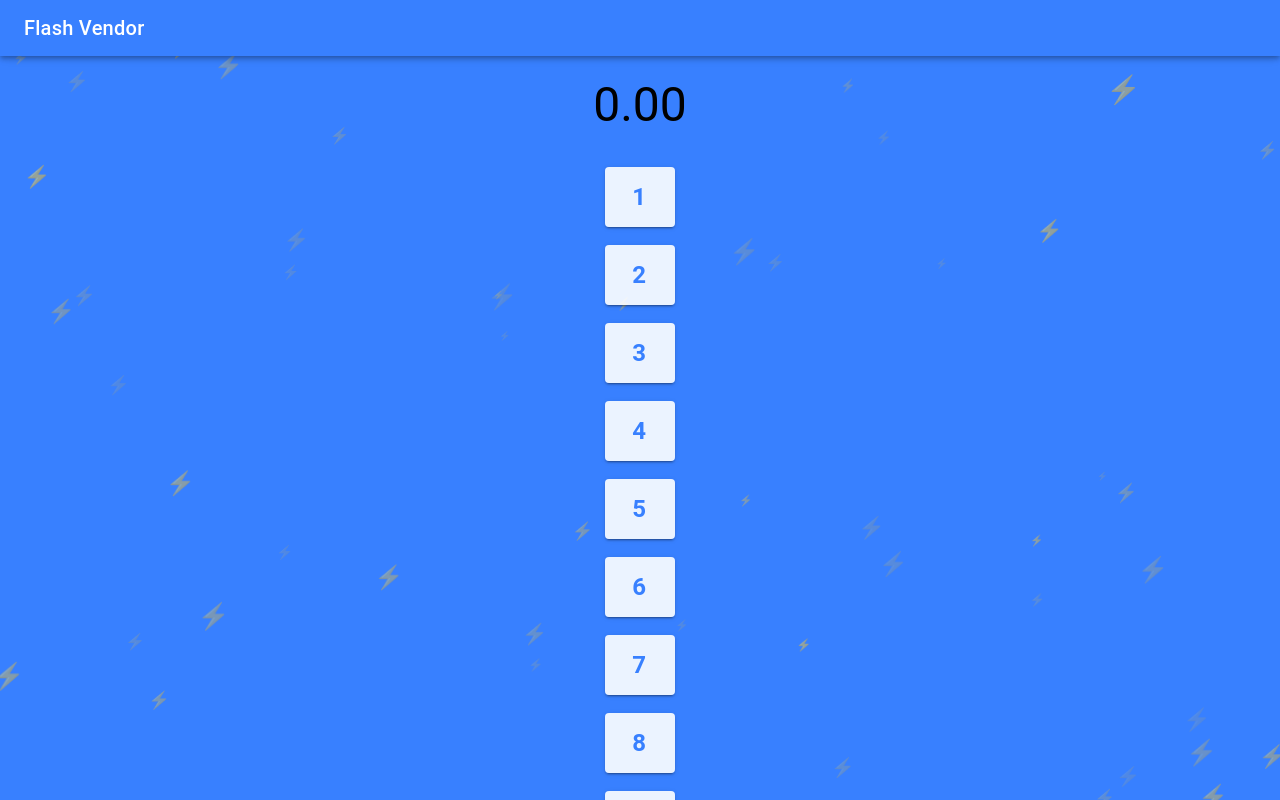
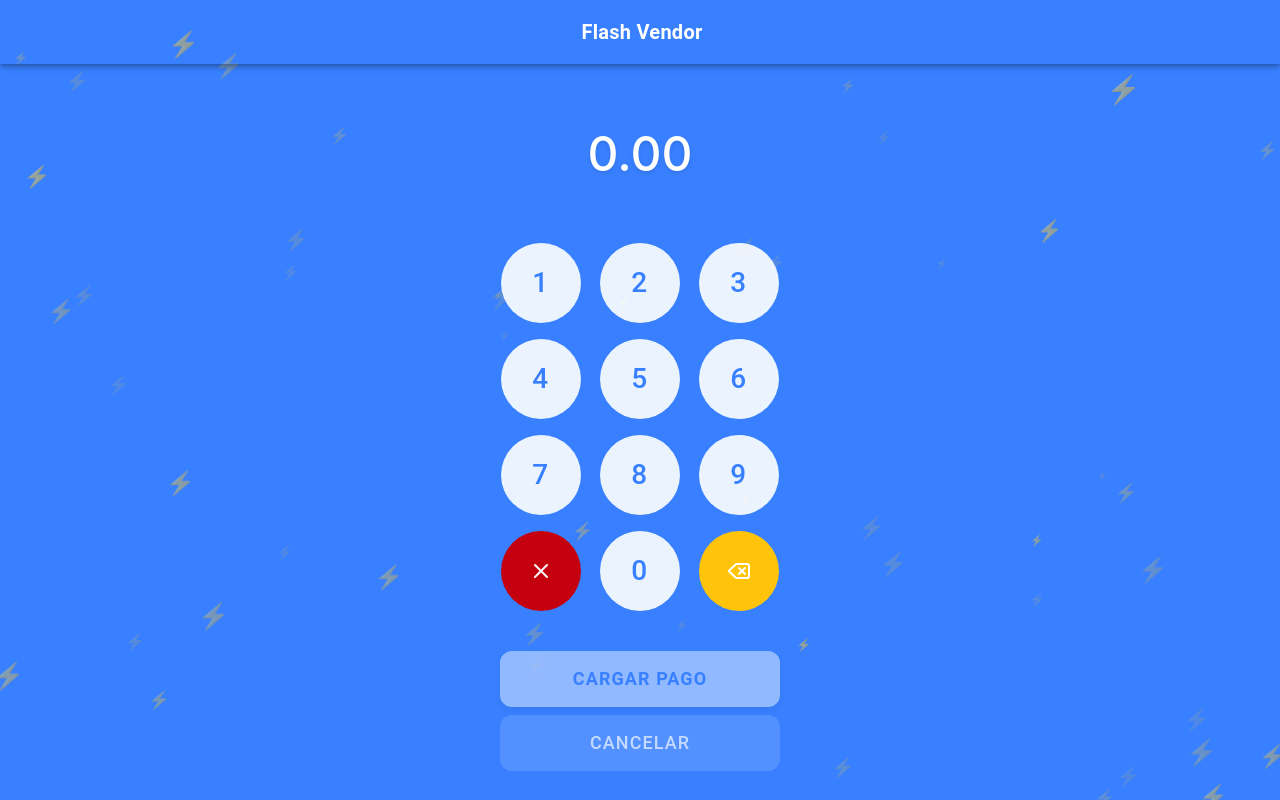
Before and after one commit to briancabrera/flash-buyer-app, a React (Vite) app: page /charge in a window 1280 px wide. Built offline with nearby package versions, Linux system fonts and the light colour scheme.

Commit message:
add lucide-react dependency; refactor Header and NumericKeypad components; enhance ChargePayment page layout and functionality

```diff
--- a/package.json
+++ b/package.json
@@ -38,6 +38,7 @@
     "jspdf-autotable": "^3.8.4",
     "jsqr": "^1.4.0",
     "leaflet": "^1.9.4",
+    "lucide-react": "^0.475.0",
     "react": "^18.2.0",
     "react-chartjs-2": "^5.2.0",
     "react-dom": "^18.2.0",
--- a/src/components/Header/Header.module.scss
+++ b/src/components/Header/Header.module.scss
@@ -1,4 +1,15 @@
 .header {
-    --background: #3880ff;
+  ion-toolbar {
+    --background: transparent;
     --color: #ffffff;
+    --border-style: none;
+    --padding-top: 20px;
+    --padding-bottom: 20px;
+
+    ion-title {
+      font-size: 20px;
+      font-weight: 600;
+      text-align: center;
+    }
   }
+}
--- a/src/components/Header/Header.tsx
+++ b/src/components/Header/Header.tsx
@@ -4,8 +4,8 @@ import styles from "./Header.module.scss"
 
 const Header: React.FC = () => {
   return (
-    <IonHeader>
-      <IonToolbar color="primary" className={styles.header}>
+    <IonHeader className={styles.header}>
+      <IonToolbar>
         <IonButtons slot="start">
           <IonMenuButton />
         </IonButtons>
--- a/src/components/NumericKeypad/NumericKeypad.module.scss
+++ b/src/components/NumericKeypad/NumericKeypad.module.scss
@@ -1,9 +1,60 @@
 .keypad {
-    max-width: 300px;
-    margin: 0 auto;
+  width: 100%;
+  max-width: 320px;
+  margin: 0 auto;
+  padding: 20px;
+}
+
+.grid {
+  display: grid;
+  grid-template-columns: repeat(3, 1fr);
+  gap: 16px;
+  justify-items: center;
+}
+
+.key {
+  --padding-start: 0;
+  --padding-end: 0;
+  width: 80px;
+  height: 80px;
+  margin: 0;
+  font-size: 28px;
+  font-weight: 500;
+  overflow: hidden;
+  transition: transform 0.2s ease;
+
+  &::part(native) {
+    width: 100%;
+    height: 100%;
+    border-radius: 50%;
+    padding: 0;
+    background: rgba(255, 255, 255, 0.9);
+    color: var(--ion-color-primary);
+    display: flex;
+    align-items: center;
+    justify-content: center;
   }
 
-  .key {
-    font-size: 1.5em;
-    height: 60px;
+  &:active {
+    transform: scale(0.95);
   }
+
+  .icon {
+    width: 24px;
+    height: 24px;
+  }
+}
+
+.dangerKey {
+  &::part(native) {
+    background: var(--ion-color-danger);
+    color: white;
+  }
+}
+
+.warningKey {
+  &::part(native) {
+    background: var(--ion-color-warning);
+    color: white;
+  }
+}
--- a/src/components/NumericKeypad/NumericKeypad.tsx
+++ b/src/components/NumericKeypad/NumericKeypad.tsx
@@ -1,26 +1,34 @@
 import type React from "react"
-import { IonButton, IonGrid, IonRow, IonCol } from "@ionic/react"
+import { IonButton } from "@ionic/react"
+import { X, Delete } from "lucide-react"
 import styles from "./NumericKeypad.module.scss"
 
 interface NumericKeypadProps {
   onKeyPress: (key: string) => void
+  onBackspace: () => void
+  onClear: () => void
 }
 
-const NumericKeypad: React.FC<NumericKeypadProps> = ({ onKeyPress }) => {
-  const keys = ["1", "2", "3", "4", "5", "6", "7", "8", "9", ".", "0", "C"]
-
+const NumericKeypad: React.FC<NumericKeypadProps> = ({ onKeyPress, onBackspace, onClear }) => {
   return (
-    <IonGrid className={styles.keypad}>
-      {keys.map((key, index) => (
-        <IonRow key={index}>
-          <IonCol>
-            <IonButton expand="block" onClick={() => onKeyPress(key)} className={styles.key}>
-              {key}
-            </IonButton>
-          </IonCol>
-        </IonRow>
-      ))}
-    </IonGrid>
+    <div className={styles.keypad}>
+      <div className={styles.grid}>
+        {[1, 2, 3, 4, 5, 6, 7, 8, 9].map((num) => (
+          <IonButton key={num} className={styles.key} onClick={() => onKeyPress(num.toString())} fill="clear">
+            {num}
+          </IonButton>
+        ))}
+        <IonButton className={`${styles.key} ${styles.dangerKey}`} onClick={onClear} fill="clear">
+          <X className={styles.icon} />
+        </IonButton>
+        <IonButton className={styles.key} onClick={() => onKeyPress("0")} fill="clear">
+          0
+        </IonButton>
+        <IonButton className={`${styles.key} ${styles.warningKey}`} onClick={onBackspace} fill="clear">
+          <Delete className={styles.icon} />
+        </IonButton>
+      </div>
+    </div>
   )
 }
 
--- a/src/pages/ChargePayment/ChargePayment.module.scss
+++ b/src/pages/ChargePayment/ChargePayment.module.scss
@@ -1,17 +1,76 @@
 .container {
   display: flex;
   flex-direction: column;
-    justify-content: space-between;
   height: 100%;
   padding: 20px;
 }
 
 .amountDisplay {
-    font-size: 3em;
+  font-size: 48px;
+  font-weight: 500;
   text-align: center;
-    margin-bottom: 20px;
+  color: #ffffff;
+  margin: 40px 0;
+  text-shadow: 0 2px 4px rgba(0, 0, 0, 0.1);
+  font-family: -apple-system, BlinkMacSystemFont, 'Segoe UI', Roboto, Oxygen, Ubuntu, Cantarell, 'Open Sans', 'Helvetica Neue', sans-serif;
 }
 
-  .confirmButton {
+.keypadContainer {
+  width: 100%;
+  max-width: 320px;
+  margin: 0 auto;
+  display: flex;
+  flex-direction: column;
+  align-items: center;
+}
+
+.buttonsContainer {
+  width: 100%;
+  padding: 0 20px;
+  display: flex;
+  flex-direction: column;
+  gap: 8px;
   margin-top: 20px;
 }
+
+.chargeButton {
+  --background: rgba(255, 255, 255, 0.9);
+  --color: var(--ion-color-primary);
+  --border-radius: 12px;
+  --box-shadow: 0 4px 6px rgba(0, 0, 0, 0.1);
+  font-weight: 600;
+  font-size: 18px;
+  height: 56px;
+  margin: 0;
+  backdrop-filter: blur(10px);
+  -webkit-backdrop-filter: blur(10px);
+
+  &::part(native) {
+    padding: 0;
+  }
+
+  &:disabled {
+    --background: rgba(255, 255, 255, 0.5);
+    --color: rgba(var(--ion-color-primary-rgb), 0.5);
+  }
+}
+
+.cancelButton {
+  --color: rgba(255, 255, 255, 0.75);
+  --border-radius: 12px;
+  font-weight: 500;
+  font-size: 18px;
+  height: 56px;
+  margin: 0;
+  opacity: 0.9;
+
+  &::part(native) {
+    padding: 0;
+    border: none;
+    background: rgba(255, 255, 255, 0.15);
+  }
+
+  &:hover {
+    --color: rgba(255, 255, 255, 0.9);
+  }
+}
--- a/src/pages/ChargePayment/ChargePayment.tsx
+++ b/src/pages/ChargePayment/ChargePayment.tsx
@@ -9,42 +9,70 @@ import NumericKeypad from "../../components/NumericKeypad/NumericKeypad"
 import styles from "./ChargePayment.module.scss"
 
 const ChargePayment: React.FC = () => {
-  const [amount, setAmount] = useState("")
+  const [amount, setAmount] = useState<string[]>([])
   const history = useHistory()
 
   const handleKeyPress = (key: string) => {
-    if (key === "C") {
-      setAmount("")
-    } else if (key === "." && amount.includes(".")) {
-      return
-    } else if (amount.includes(".") && amount.split(".")[1].length >= 2) {
-      return
-    } else {
-      setAmount((prev) => prev + key)
+    setAmount((prev) => {
+      const newAmount = [...prev]
+      newAmount.push(key)
+      return newAmount
+    })
+  }
+
+  const handleBackspace = () => {
+    setAmount((prev) => prev.slice(0, -1))
+  }
+
+  const handleClear = () => {
+    setAmount([])
+  }
+
+  const handleConfirm = () => {
+    const value = formatDisplayAmount(amount)
+    if (value > 0) {
+      history.push("/confirm", { amount: value.toString() })
     }
   }
 
-  const handleConfirm = () => {
-    if (amount && Number.parseFloat(amount) > 0) {
-      history.push("/confirm", { amount })
+  const handleCancel = () => {
+    history.push("/home")
   }
+
+  const formatDisplayAmount = (digits: string[]): number => {
+    if (digits.length === 0) return 0
+
+    const numberString = digits.join("").padStart(3, "0")
+    const decimalPart = numberString.slice(-2)
+    const integerPart = numberString.slice(0, -2) || "0"
+
+    return Number(`${integerPart}.${decimalPart}`)
   }
+
+  const displayAmount = formatDisplayAmount(amount).toFixed(2)
 
   return (
     <IonPage>
       <Header />
       <IonContent fullscreen>
         <div className={styles.container}>
-          <div className={styles.amountDisplay}>{amount || "0.00"}</div>
-          <NumericKeypad onKeyPress={handleKeyPress} />
+          <div className={styles.amountDisplay}>{displayAmount}</div>
+          <div className={styles.keypadContainer}>
+            <NumericKeypad onKeyPress={handleKeyPress} onBackspace={handleBackspace} onClear={handleClear} />
+            <div className={styles.buttonsContainer}>
               <IonButton
                 expand="block"
                 onClick={handleConfirm}
-            disabled={!amount || Number.parseFloat(amount) <= 0}
-            className={styles.confirmButton}
+                disabled={formatDisplayAmount(amount) <= 0}
+                className={styles.chargeButton}
               >
-            Confirmar
+                Cargar Pago
               </IonButton>
+              <IonButton expand="block" onClick={handleCancel} fill="clear" className={styles.cancelButton}>
+                Cancelar
+              </IonButton>
+            </div>
+          </div>
         </div>
       </IonContent>
     </IonPage>
```
Also changed, not shown: 1 other file (tests, documents, lock files or other folders). Lines whose indentation alone changed are shown as unchanged.
